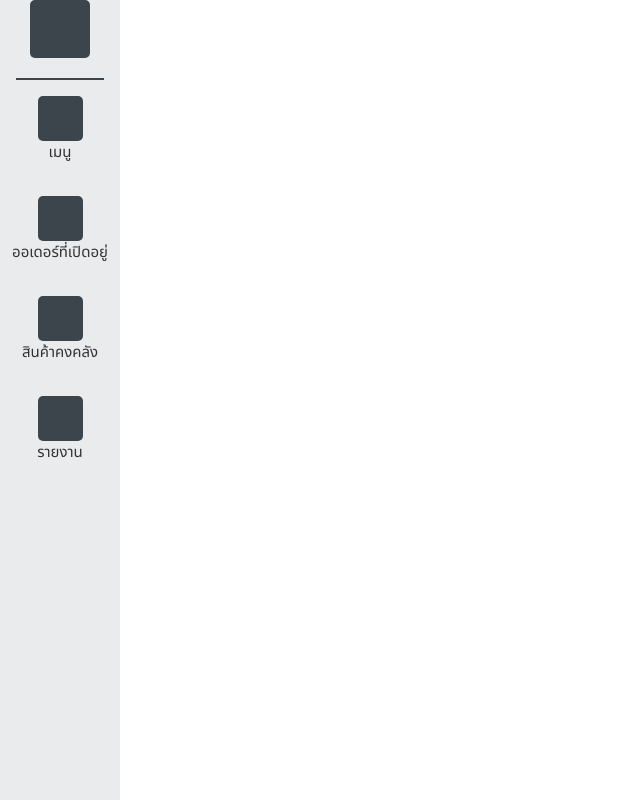
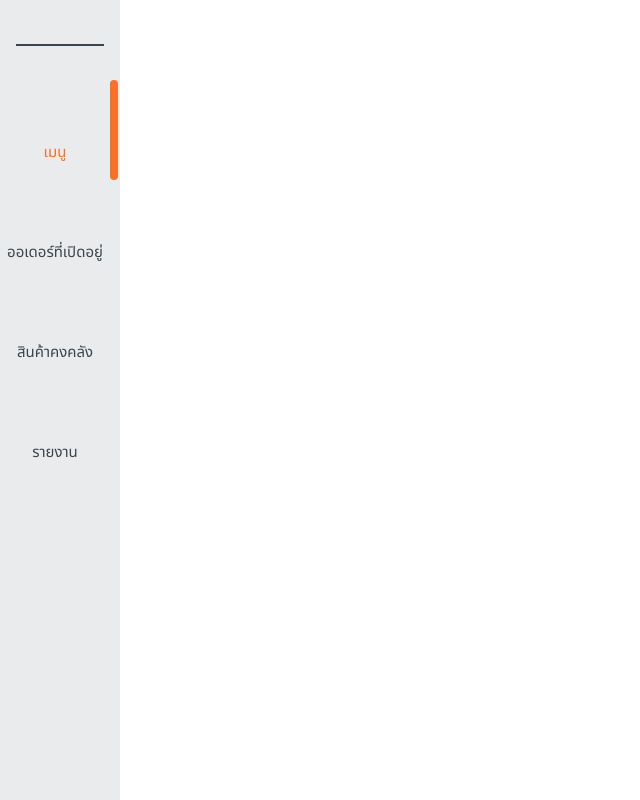
Before and after one commit to narawitPtm/pos-chicken, a Svelte app: page / in a window 1280 px wide. Shown: the whole page, without its empty margins (0-640 px from the left). Built offline with nearby package versions, Linux system fonts and the light colour scheme.

Commit message:
update sidebar complete css

```diff
--- a/src/App.svelte
+++ b/src/App.svelte
@@ -3,6 +3,7 @@
 </script>
 
 <body>
+	<link rel="stylesheet" href="https://cdnjs.cloudflare.com/ajax/libs/font-awesome/6.0.0-beta2/css/all.min.css" integrity="sha512-YWzhKL2whUzgiheMoBFwW8CKV4qpHQAEuvilg9FAn5VJUDwKZZxkJNuGM4XkWuk94WCrrwslk8yWNGmY1EduTA==" crossorigin="anonymous" referrerpolicy="no-referrer" />
 	<div class="bg">
 		<Layout/>
 	</div>
--- a/src/sidebar/side-bar.scss
+++ b/src/sidebar/side-bar.scss
@@ -1,7 +1,11 @@
+$orangeColor: #F7712B;
+$disable: #3C454C;
+
 #sideBar {
     background-color: #EAEBED;
     height: 100%;
     width: 100%;
+    min-height: 720px;
     #top {
         display: flex;
         justify-content: center;
@@ -10,36 +14,122 @@
         width: 100%;
         height: 10%;
         #logo {
-            width: 60px;
-            height: 60px;
-            border-radius: 5px;
-            background-color: #3C454C;
+            display: flex;
+            justify-content: center;
+            align-items: center;
+            font-size: 50px;
+            color: #333a3f;
         }
         #top-border-bottom {
             border-bottom: 2px solid #3C454C;
-            padding: 10px 44px;
+            padding: 5px 44px;
         }
     }
     #menuBar {
-        .menu-select {
+        // .menu-select {
+        //     width: 100%;
+        //     height: 100px;
+        //     display: flex;
+        //     flex-direction: column;
+        //     justify-content: center;
+        //     align-items: center;
+        //     #logoMenuList {
+        //         color: #3C454C;
+        //         font-size: 40px;
+        //         display: flex;
+        //         justify-content: center;
+        //         align-items: center;
+        //         width: 45px;
+        //         height: 45px;
+        //         border-radius: 5px;
+        //     }
+        //     #textMenuList {
+        //         display: flex;
+        //         align-items: center;
+        //         text-align-last: center;
+        //         font-size: 15px;
+        //     }
+        //     &:hover {
+        //         background-color:$orangeColor;
+        //         cursor: pointer;
+        //     }
+        // }
+        .menu-active {
             width: 100%;
             height: 100px;
+            display: flex;
+            #boxLogoActive{
+                width: 110px;
                 display: flex;
                 flex-direction: column;
                 justify-content: center;
                 align-items: center;
-            #logoMenuList {
-                background-color: #3C454C;
+                #logoMenuListActive {
+                    color: $orangeColor;
+                    font-size: 40px;
+                    display: flex;
+                    justify-content: center;
+                    align-items: center;
                     width: 45px;
                     height: 45px;
                     border-radius: 5px;
                 }
-            #textMenuList {
+                #textMenuListActive {
+                    color: $orangeColor;
                     display: flex;
                     align-items: center;
                     text-align-last: center;
                     font-size: 15px;
                 }
             }
+            #activeLineActive {
+                background-color: $orangeColor;
+                width: 8px;
+                border-radius: 10px;
             }
         }
+        .menu-select {
+            width: 100%;
+            height: 100px;
+            display: flex;
+            #boxLogo{
+                width: 110px;
+                display: flex;
+                flex-direction: column;
+                justify-content: center;
+                align-items: center;
+                #logoMenuList{
+                    color: $disable;
+                    font-size: 40px;
+                    display: flex;
+                    justify-content: center;
+                    align-items: center;
+                    width: 45px;
+                    height: 45px;
+                    border-radius: 5px;
+                }
+                #textMenuList {
+                    color: $disable;
+                    display: flex;
+                    align-items: center;
+                    text-align-last: center;
+                    font-size: 15px;
+                }
+            }
+            #activeLine{
+                display:none;
+                background-color: $orangeColor;
+                width: 8px;
+                border-radius: 10px;
+
+            }
+            &:hover {
+                #activeLine {
+                    display: flex;
+                }
+                cursor: pointer;
+                background-color: #f7722b7e;
+            }
+        }
+    }
+}
--- a/src/sidebar/side-bar.svelte
+++ b/src/sidebar/side-bar.svelte
@@ -1,28 +1,51 @@
 <script lang="ts">
-	let menulists: {name:string, logo:string}[] = [
-		{ name: 'เมนู', logo: '' },
-		{ name: 'ออเดอร์ที่เปิดอยู่', logo: '' },
-		{ name: 'สินค้าคงคลัง', logo: '' },
-		{ name: 'รายงาน', logo: '' },
+
+	let menulists: {name:string, logo:string, isActive:boolean, path:string}[] = [
+		{ name: 'เมนู', logo: 'fas fa-book', isActive: true, path:""},
+		{ name: 'ออเดอร์ที่เปิดอยู่', logo: 'fas fa-envelope-open-text', isActive: false, path:"" },
+		{ name: 'สินค้าคงคลัง', logo: 'fas fa-cubes', isActive: false, path:"" },
+		{ name: 'รายงาน', logo: 'fas fa-file-alt', isActive: false, path:"" }
 	];
+
+	function goto(index: number) {
+		menulists.forEach((item, indexs) => {
+			if(index === indexs) {
+				item.isActive = true
+			}
+			else {
+				item.isActive = false
+			}
+		})
+		menulists = menulists
+
+	}
 </script>
 
 <div id="sideBar">
     <div id="top">
-        <div id="logo"></div>
+        <div id="logo"><i class="fas fa-drumstick-bite"></i></div>
 		<div id="top-border-bottom"></div>
     </div>
     <div id="menuBar">
-		{#each menulists as menulist}
-			<div id="posMenuList" class="menu-select">
-				<div id="logoMenuList">{menulist.logo}</div>
+		{#each menulists as menulist, index}
+		{#if menulist.isActive}
+		<div class="menu-active">
+			<div id="boxLogoActive">
+				<div id="logoMenuListActive"><i class={menulist.logo}></i></div>
+				<div id="textMenuListActive">{menulist.name}</div>
+			</div>
+			<div id="activeLineActive"></div>
+		</div>
+		{:else}
+		<div id="posMenuList" class="menu-select" on:click={()=>(goto(index))}>
+			<div id="boxLogo">
+				<div id="logoMenuList"> <i class={menulist.logo}></i> </div>
 				<div id="textMenuList">{menulist.name}</div>
 			</div>
+			<div id="activeLine"></div>
+		</div>
+		{/if}
 		{/each}
-		<!-- <div class="menu-active">
-			<div id="logoMenuList">{menulist.logo}</div>
-			<div id="textMenuList">{menulist.name}</div>
-		</div> -->
     </div>
 </div>
 
```
Lines whose indentation alone changed are shown as unchanged.
